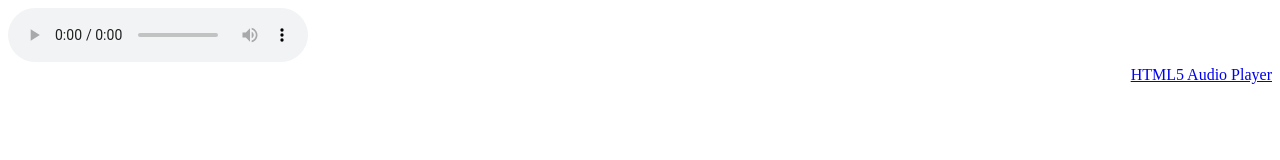
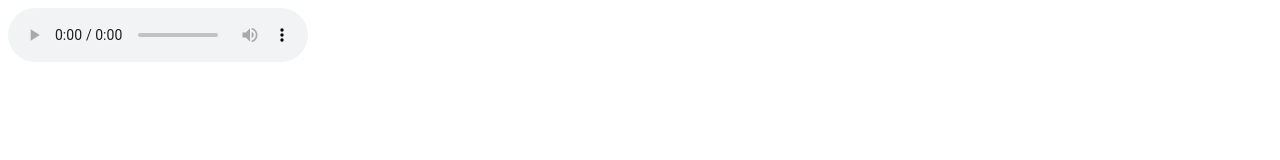
Before and after one commit to wramire8/wramire8.github.io, a plain HTML site: page audio_player/audioplayer.html in a window 1280 px wide. Drawn offline with Linux system fonts and the light colour scheme.

Commit message:
Update audioplayer.html

```diff
--- a/audio_player/audioplayer.html
+++ b/audio_player/audioplayer.html
@@ -6,6 +6,6 @@
 	<source src="https://wramire8.github.io/audio_player/angelicas_IFR_story.mp3" type="audio/mpeg">
 	Your browser does not support the audio element.
 </audio><br/>
-<a href="http://scriptgenerator.net/really-simple-embed-audio-player-script/" title="Generate here your HTML5 audio player" style="text-align: right;display: block">HTML5 Audio Player</a>
+<a href="http://scriptgenerator.net/really-simple-embed-audio-player-script/" title="Generate here your HTML5 audio player" style="text-align: right;display: block"></a>
 </body>
 </html>
```
